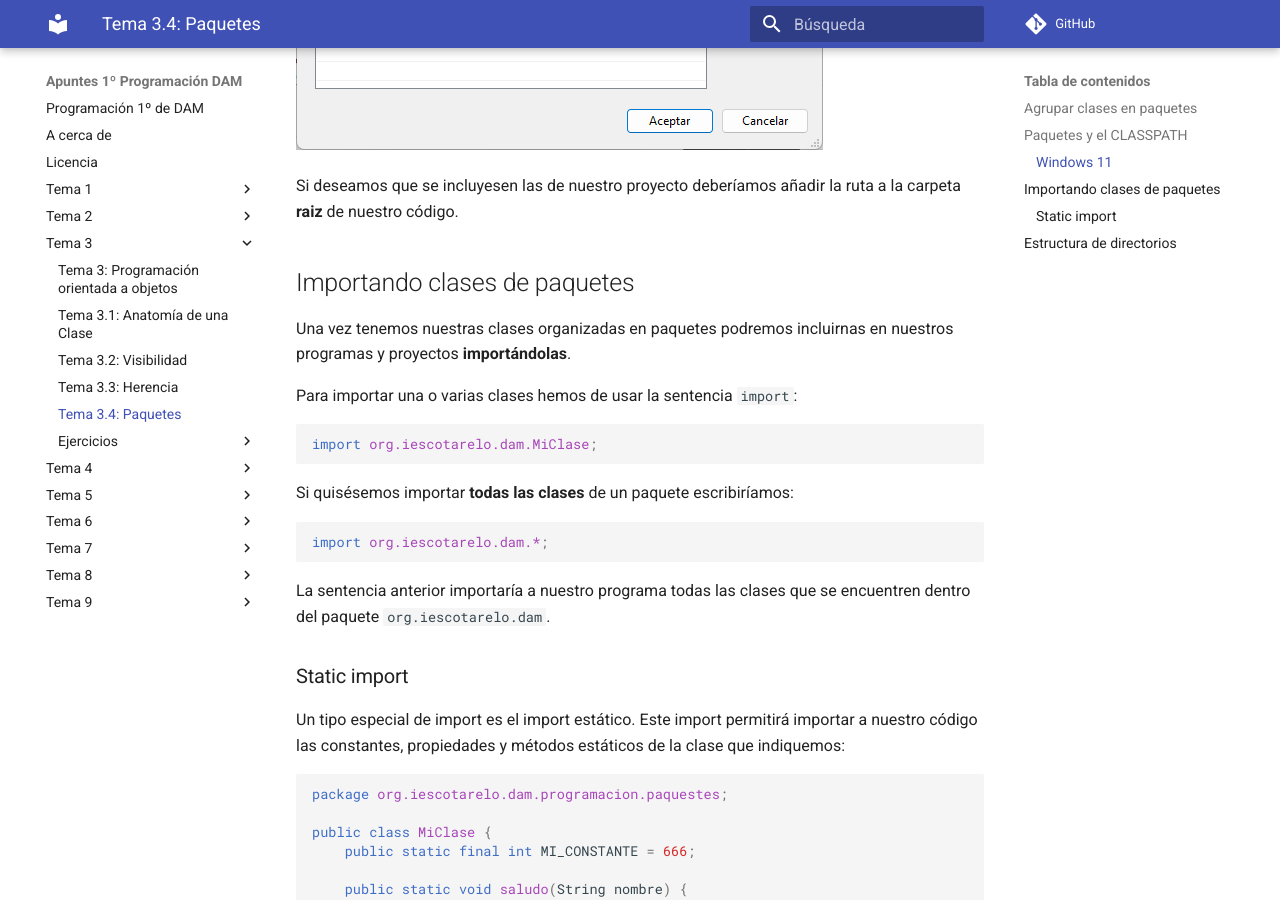
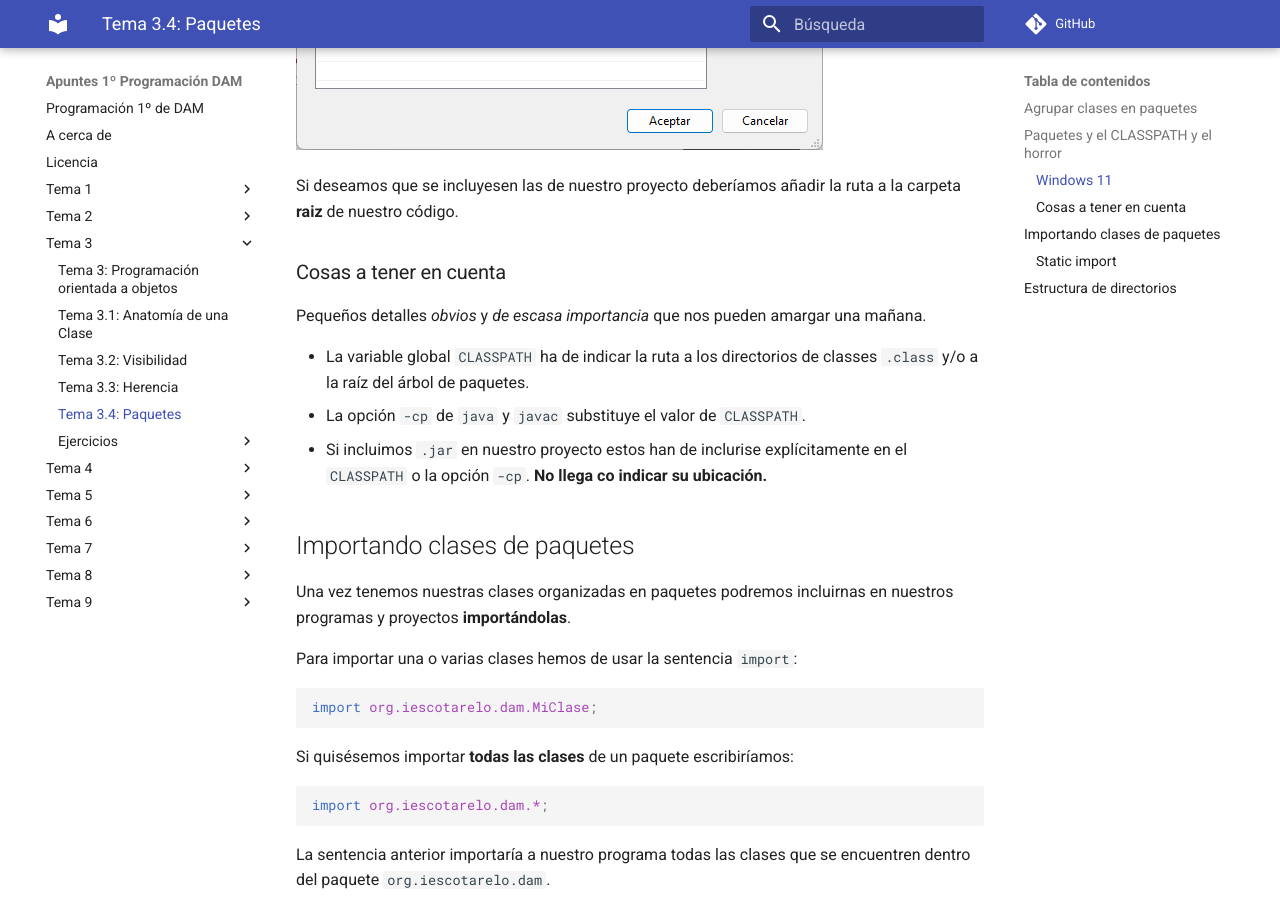
Before and after one commit to mmourazos/DAM_PR_Apuntes, an MkDocs documentation site: the page built from docs/Tema 3/T3.4 - Paquetes.md, in a window 1280 px wide and 900 px high, scrolled down 2800 px. Built offline with MkDocs 1.6.1 and Material for MkDocs 9.7.7, drawn with Linux system fonts in a browser that asks for light colours; comment, search, counter and statistics services are not loaded; some of the changed text lies outside the part shown.

Commit message:
Más cosas de classpath.

````diff
--- a/docs/Tema 3/T3.4 - Paquetes.md
+++ b/docs/Tema 3/T3.4 - Paquetes.md
@@ -22,9 +22,9 @@ package org.iescotarelo.dam;
 
 Además hemos de tener en cuenta que la clase ha de guardarse en la ruta `org\iescotarelo\dam`.
 
-## Paquetes y el CLASSPATH
+## Paquetes y el CLASSPATH y el horror
 
-La variable de entorno `CLASHPATH` le indicará a la JVM dónde debe buscar los paquetes a los que llamamos o deseamos importar.
+La variable de entorno `CLASSPATH` le indicará a la JVM dónde debe buscar los paquetes a los que llamamos o deseamos importar.
 De este modo, si todos nuestros paquetes están dentro del direcorio `C:\FP\DAM\Programacion\Java` deberíamos añadir dicho directorio a la variable `CLASSPATH`.
 
 ### Windows 11
@@ -42,6 +42,14 @@ Seleccionamos la variable llamada `CLASSPATH` y pulsamos editar:
 ![Imagen de edición de variables paso tres](./Imagenes/Editar_variables_sistema_02.png)
 
 Si deseamos que se incluyesen las de nuestro proyecto deberíamos añadir la ruta a la carpeta **raiz** de nuestro código.
+
+### Cosas a tener en cuenta
+
+Pequeños detalles *obvios* y *de escasa importancia* que nos pueden amargar una mañana.
+
+* La variable global `CLASSPATH` ha de indicar la ruta a los directorios de classes `.class` y/o a la raíz del árbol de paquetes.
+* La opción `-cp` de `java` y `javac` substituye el valor de `CLASSPATH`.
+* Si incluimos `.jar` en nuestro proyecto estos han de inclurise explícitamente en el `CLASSPATH` o la opción `-cp`. **No llega co indicar su ubicación.**
 
 ## Importando clases de paquetes
 
@@ -87,10 +95,7 @@ public class MiOtraClase {
 }
 ```
 
-
-
 ## Estructura de directorios
-
 
 Important points:
 
````
Also changed, not shown: docs/Tema 2/T2.0 - Primeros_pasos_java.md (+0 -2 lines), docs/Tema 2/T2.2 - Cadenas_de_caracteres.md (line endings or trailing spaces).
